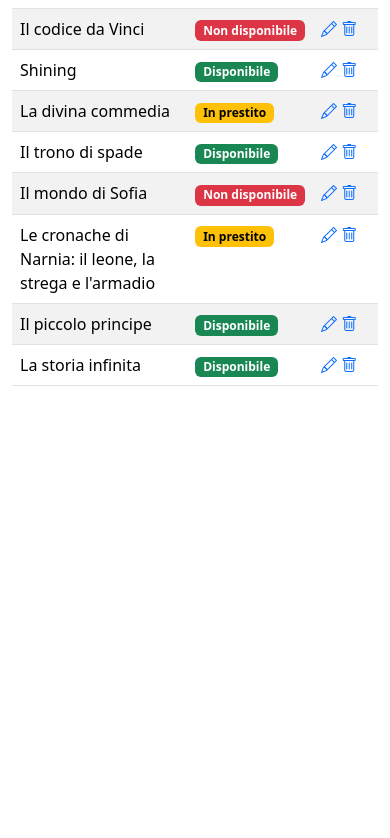
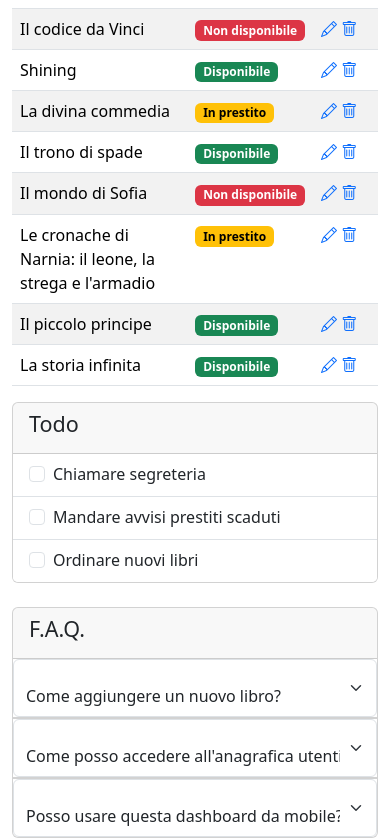
Before and after one commit to AleB-135/html-css-bootstrap-dashboard, a plain HTML site: page index.html in a window 390 px wide. Shown: the part 403-1241 px from the top of the page. Before the commit the page ends 844 px from the top, so only its background shows below. Drawn offline with nearby package versions, Linux system fonts and the light colour scheme.

Commit message:
feat: Aggiunta parte bonus responsive mobile e tablet

```diff
--- a/index.html
+++ b/index.html
@@ -198,6 +198,80 @@
                   </tr>
 
                                                 <!-- Fine tabella libri -->
+            </tbody>
+        </table>
+
+                                                    <!-- Bonus Todo -->
+
+        <div class="card" style="width: auto;">
+            <div class="card-header">
+                <h4>Todo</h4>
+            </div>
+            <ul class="list-group list-group-flush">
+                <li class="list-group-item">
+                    <div class="form-check">
+                        <input class="form-check-input" type="checkbox" value="" id="flexCheckDefault">
+                        <label class="form-check-label" for="flexCheckDefault">
+                          Chiamare segreteria
+                        </label>
+                </li>
+                <li class="list-group-item">
+                    <div class="form-check">
+                        <input class="form-check-input" type="checkbox" value="" id="flexCheckDefault">
+                        <label class="form-check-label" for="flexCheckDefault">
+                          Mandare avvisi prestiti scaduti
+                        </label>
+                </li>
+                <li class="list-group-item">
+                    <div class="form-check">
+                        <input class="form-check-input" type="checkbox" value="" id="flexCheckDefault">
+                        <label class="form-check-label" for="flexCheckDefault">
+                          Ordinare nuovi libri
+                        </label>
+                </li>
+            </ul>
+        </div>
+        <br>
+
+                                            <!-- Bonus F.A.Q. -->
+
+        <div class="card" style="width: auto;">
+            <div class="card-header">
+              <h4>F.A.Q.</h4>
+            </div>
+                <ul class="list-group list-group-flush">
+                    <div class="form-floating">
+                        <select class="form-select" id="floatingSelect" aria-label="Domanda aggiunta nuovo libro">
+                        <option selected>Come aggiungere un nuovo libro?</option>
+                        <option value="1">Metodo uno</option>
+                        <option value="2">Metodo due</option>
+                        <option value="3">Metodo tre</option>
+                        </select>
+                    </div>
+                </ul>
+
+                <ul class="list-group list-group-flush">
+                    <div class="form-floating">
+                        <select class="form-select" id="floatingSelect" aria-label="Domanda accesso anagrafica utenti">
+                        <option selected>Come posso accedere all'anagrafica utenti?</option>
+                        <option value="1">Metodo uno</option>
+                        <option value="2">Metodo due</option>
+                        <option value="3">Metodo tre</option>
+                        </select>
+                    </div>
+                </ul>
+
+                <ul class="list-group list-group-flush">
+                    <div class="form-floating">
+                        <select class="form-select" id="floatingSelect" aria-label="Domanda utilizzo dashboard da mobile">
+                        <option selected>Posso usare questa dashboard da mobile?</option>
+                        <option value="1">Si</option>
+                        <option value="2">No</option>
+                        </select>
+                    </div>
+                </ul>
+            </div>
+
     </div>
 </body>
 </html>
```
